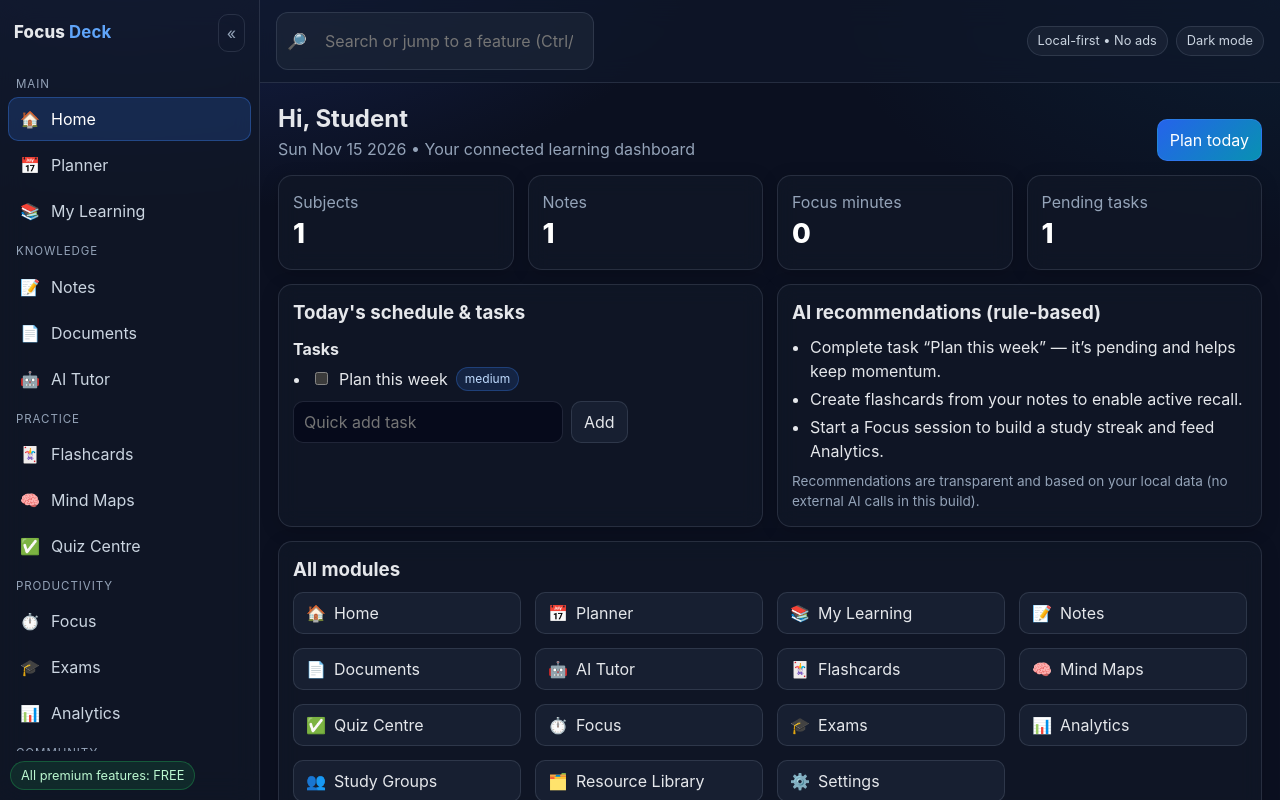
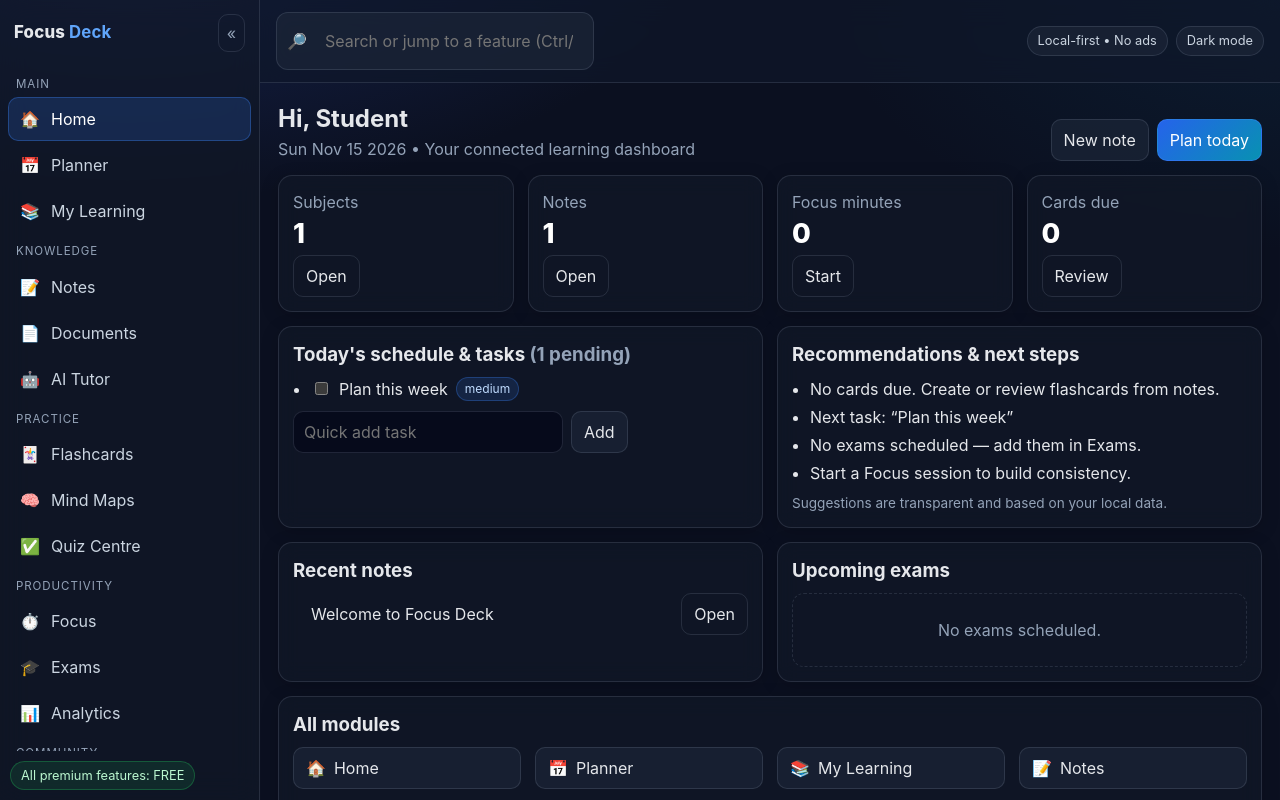
Before and after one commit to wizard809/study, a React (Vite) app: page / in a window 1280 px wide. Shown: the top 800 px of the page. Built offline with nearby package versions, Linux system fonts and the light colour scheme.

Commit message:
Add global search across notes/subjects/tasks/resources and enrich Home dashboard

```diff
--- a/src/App.tsx
+++ b/src/App.tsx
@@ -27,9 +27,25 @@ export default function App() {
     return g;
   }, []);
 
-  const filteredNav = NAV.filter(n => n.label.toLowerCase().includes(q.toLowerCase()));
+  const ql = q.toLowerCase().trim();
+  const filteredNav = NAV.filter(n => n.label.toLowerCase().includes(ql) || n.group.toLowerCase().includes(ql));
+  const searchHits = useMemo(() => {
+    if (!ql) return [] as {kind:string; label:string; detail:string; tab:DestinationId}[];
+    const hits: {kind:string; label:string; detail:string; tab:DestinationId}[] = [];
+    state.notes.forEach(n => { if ((n.title+n.body).toLowerCase().includes(ql)) hits.push({kind:'Note', label:n.title||'Untitled', detail:(n.body||'').slice(0,60), tab:'notes'}); });
+    state.subjects.forEach(sub => {
+      if (sub.name.toLowerCase().includes(ql)) hits.push({kind:'Subject', label:sub.name, detail:`${sub.chapters.length} chapters`, tab:'my-learning'});
+      sub.chapters.forEach(ch => { if (ch.name.toLowerCase().includes(ql)) hits.push({kind:'Chapter', label:ch.name, detail:sub.name, tab:'my-learning'}); ch.topics.forEach(t=>{ if(t.title.toLowerCase().includes(ql)) hits.push({kind:'Topic', label:t.title, detail:`${sub.name} / ${ch.name}`, tab:'my-learning'}); }); });
+    });
+    state.tasks.forEach(t => { if (t.title.toLowerCase().includes(ql)) hits.push({kind:'Task', label:t.title, detail:t.done?'done':'pending', tab:'planner'}); });
+    state.resources.forEach(r => { if ((r.title+(r.note||'')).toLowerCase().includes(ql)) hits.push({kind:'Resource', label:r.title, detail:r.type, tab:'resource-library'}); });
+    state.mindMaps.forEach(m => { if (m.name.toLowerCase().includes(ql)) hits.push({kind:'Mind Map', label:m.name, detail:'', tab:'mind-maps'}); });
+    state.quizzes.forEach(z => { if (z.name.toLowerCase().includes(ql)) hits.push({kind:'Quiz', label:z.name, detail:`${z.questions.length} questions`, tab:'quiz-centre'}); });
+    state.exams.forEach(e => { if (e.name.toLowerCase().includes(ql)) hits.push({kind:'Exam', label:e.name, detail:e.date||'', tab:'exams'}); });
+    return hits.slice(0,20);
+  }, [ql, state]);
 
-  const go = (id: DestinationId) => { setTab(id); setSidebarOpen(false); setCmdk(false); };
+  const go = (id: DestinationId) => { setTab(id); setSidebarOpen(false); setCmdk(false); setQ(''); };
 
   return (
     <div className="app-shell">
@@ -90,10 +106,13 @@ export default function App() {
 
       {cmdk && <div className="cmdk" onClick={()=>setCmdk(false)}>
         <div className="cmdk-box" onClick={e=>e.stopPropagation()}>
-          <input autoFocus placeholder="Jump to feature..." value={q} onChange={e=>setQ(e.target.value)} />
+          <input autoFocus placeholder="Search notes, subjects, tasks, resources or jump to a module..." value={q} onChange={e=>setQ(e.target.value)} />
           <div className="cmdk-list">
+            {filteredNav.length>0 && <div className="sb-group">Modules</div>}
             {filteredNav.map(n => <button key={n.id} className="cmdk-item" onClick={()=>go(n.id)}>{n.icon} {n.label} <span className="muted">— {n.group}</span></button>)}
-            {filteredNav.length===0 && <div className="empty">No results</div>}
+            {searchHits.length>0 && <div className="sb-group">Results</div>}
+            {searchHits.map((h,i) => <button key={i} className="cmdk-item" onClick={()=>go(h.tab)}><span className="tag">{h.kind}</span> {h.label} {h.detail && <span className="muted">— {h.detail}</span>}</button>)}
+            {filteredNav.length===0 && searchHits.length===0 && <div className="empty">No results</div>}
           </div>
         </div>
       </div>}
@@ -108,31 +127,39 @@ function PageHeader({title, subtitle, right}:{title:string; subtitle?:string; ri
 function Home({state, upd, go}:{state:AppState; upd:any; go:(d:DestinationId)=>void}) {
   const todayTasks = state.tasks.filter(t=>!t.done);
   const totalMins = state.focusSessions.reduce((a,s)=>a+s.minutes,0);
+  const todayStr = new Date().toISOString().slice(0,10);
+  const dueCards = state.flashcards.filter(c=>c.due<=todayStr).length;
+  const upcoming = state.exams.filter(e=>e.date).sort((a,b)=>(a.date||'').localeCompare(b.date||'')).slice(0,3);
+  const recentNotes = [...state.notes].sort((a,b)=>b.updatedAt.localeCompare(a.updatedAt)).slice(0,4);
   return <div>
-    <PageHeader title={`Hi, ${state.settings.name}`} subtitle={`${new Date().toDateString()} • Your connected learning dashboard`} right={<button className="btn primary" onClick={()=>go('planner')}>Plan today</button>} />
+    <PageHeader title={`Hi, ${state.settings.name}`} subtitle={`${new Date().toDateString()} • Your connected learning dashboard`} right={<><button className="btn" onClick={()=>go('notes')}>New note</button><button className="btn primary" onClick={()=>go('planner')}>Plan today</button></>} />
     <div className="grid g4 section">
-      <div className="card"><div className="muted">Subjects</div><div className="kpi">{state.subjects.length}</div></div>
-      <div className="card"><div className="muted">Notes</div><div className="kpi">{state.notes.length}</div></div>
-      <div className="card"><div className="muted">Focus minutes</div><div className="kpi">{totalMins}</div></div>
-      <div className="card"><div className="muted">Pending tasks</div><div className="kpi">{todayTasks.length}</div></div>
+      <div className="card"><div className="muted">Subjects</div><div className="kpi">{state.subjects.length}</div><button className="btn ghost" onClick={()=>go('my-learning')}>Open</button></div>
+      <div className="card"><div className="muted">Notes</div><div className="kpi">{state.notes.length}</div><button className="btn ghost" onClick={()=>go('notes')}>Open</button></div>
+      <div className="card"><div className="muted">Focus minutes</div><div className="kpi">{totalMins}</div><button className="btn ghost" onClick={()=>go('focus')}>Start</button></div>
+      <div className="card"><div className="muted">Cards due</div><div className="kpi">{dueCards}</div><button className="btn ghost" onClick={()=>go('flashcards')}>Review</button></div>
     </div>
     <div className="grid g2 section">
-      <div className="card"><h3>Today's schedule & tasks</h3>
+      <div className="card"><h3>Today's schedule & tasks <span className="muted">({todayTasks.length} pending)</span></h3>
         {state.timetable.length===0 && todayTasks.length===0 ? <div className="empty">No events yet. Add them in Planner.</div> : <>
-          <ul className="list">{state.timetable.slice(0,6).map(e=> <li key={e.id}><span className="tag">{e.day} {e.slot}</span> {e.title} <span className="muted">({e.subject||'General'})</span></li>)}</ul>
-          <h4 style={{margin:'10px 0 4px'}}>Tasks</h4>
-          <ul className="list">{todayTasks.slice(0,6).map(t=> <li key={t.id}><label className="row"><input type="checkbox" checked={t.done} onChange={()=>upd((s:AppState)=>{const x=s.tasks.find(i=>i.id===t.id)!; x.done=!x.done; return s;})}/> {t.title} <span className="tag">{t.priority}</span></label></li>)}</ul>
+          <ul className="list">{state.timetable.slice(0,5).map(e=> <li key={e.id}><span className="tag">{e.day} {e.slot}</span> {e.title} <span className="muted">({e.subject||'General'})</span></li>)}</ul>
+          <ul className="list">{todayTasks.slice(0,5).map(t=> <li key={t.id}><label className="row"><input type="checkbox" checked={t.done} onChange={()=>upd((s:AppState)=>{const x=s.tasks.find(i=>i.id===t.id)!; x.done=!x.done; return s;})}/> {t.title} <span className="tag">{t.priority}</span></label></li>)}</ul>
         </>}
         <div className="row" style={{marginTop:10}}><input id="newtask" placeholder="Quick add task" /><button className="btn" onClick={()=>{const el=document.getElementById('newtask') as HTMLInputElement; if(el?.value){upd((s:AppState)=>{s.tasks.unshift({id:uid(),title:el.value,done:false,priority:'medium'}); return s;}); el.value='';}}}>Add</button></div>
       </div>
-      <div className="card"><h3>AI recommendations (rule-based)</h3>
+      <div className="card"><h3>Recommendations & next steps</h3>
         <ul className="list">
-          {todayTasks[0] ? <li>Complete task “{todayTasks[0].title}” — it’s pending and helps keep momentum.</li> : <li>Plan tasks in Planner to get personalized suggestions.</li>}
-          {state.flashcards.length>0 ? <li>Review flashcards in Flashcards to strengthen memory (spaced repetition foundation).</li> : <li>Create flashcards from your notes to enable active recall.</li>}
-          {state.focusSessions.length===0 ? <li>Start a Focus session to build a study streak and feed Analytics.</li> : <li>Keep your streak: log another Focus session today.</li>}
+          {dueCards>0 ? <li><b>{dueCards} cards due</b> — <button className="btn ghost" onClick={()=>go('flashcards')}>review now</button></li> : <li>No cards due. Create or review flashcards from notes.</li>}
+          {todayTasks[0] ? <li>Next task: “{todayTasks[0].title}”</li> : <li>Add tasks in Planner to structure your day.</li>}
+          {upcoming[0] ? <li>Upcoming exam: <b>{upcoming[0].name}</b> ({upcoming[0].date})</li> : <li>No exams scheduled — add them in Exams.</li>}
+          {state.focusSessions.length===0 ? <li>Start a Focus session to build consistency.</li> : <li>Keep momentum: log another focus session.</li>}
         </ul>
-        <div className="muted" style={{marginTop:8,fontSize:'.85rem'}}>Recommendations are transparent and based on your local data (no external AI calls in this build).</div>
+        <div className="muted" style={{marginTop:8,fontSize:'.85rem'}}>Suggestions are transparent and based on your local data.</div>
       </div>
+    </div>
+    <div className="grid g2 section">
+      <div className="card"><h3>Recent notes</h3>{recentNotes.length===0 ? <div className="empty">No notes yet.</div> : <ul className="list">{recentNotes.map(n=> <li key={n.id} className="row spread"><span>{n.title||'Untitled'}</span><button className="btn ghost" onClick={()=>go('notes')}>Open</button></li>)}</ul>}</div>
+      <div className="card"><h3>Upcoming exams</h3>{upcoming.length===0 ? <div className="empty">No exams scheduled.</div> : <ul className="list">{upcoming.map(e=> <li key={e.id} className="row spread"><span><b>{e.name}</b> <span className="muted">{e.date}</span></span><button className="btn ghost" onClick={()=>go('exams')}>View</button></li>)}</ul>}</div>
     </div>
     <div className="card section"><h3>All modules</h3><div className="grid g4">{NAV.map(n=> <button key={n.id} className="btn" onClick={()=>go(n.id)} style={{justifyContent:'flex-start',display:'flex',gap:8}}><span>{n.icon}</span>{n.label}</button>)}</div></div>
   </div>;
```
